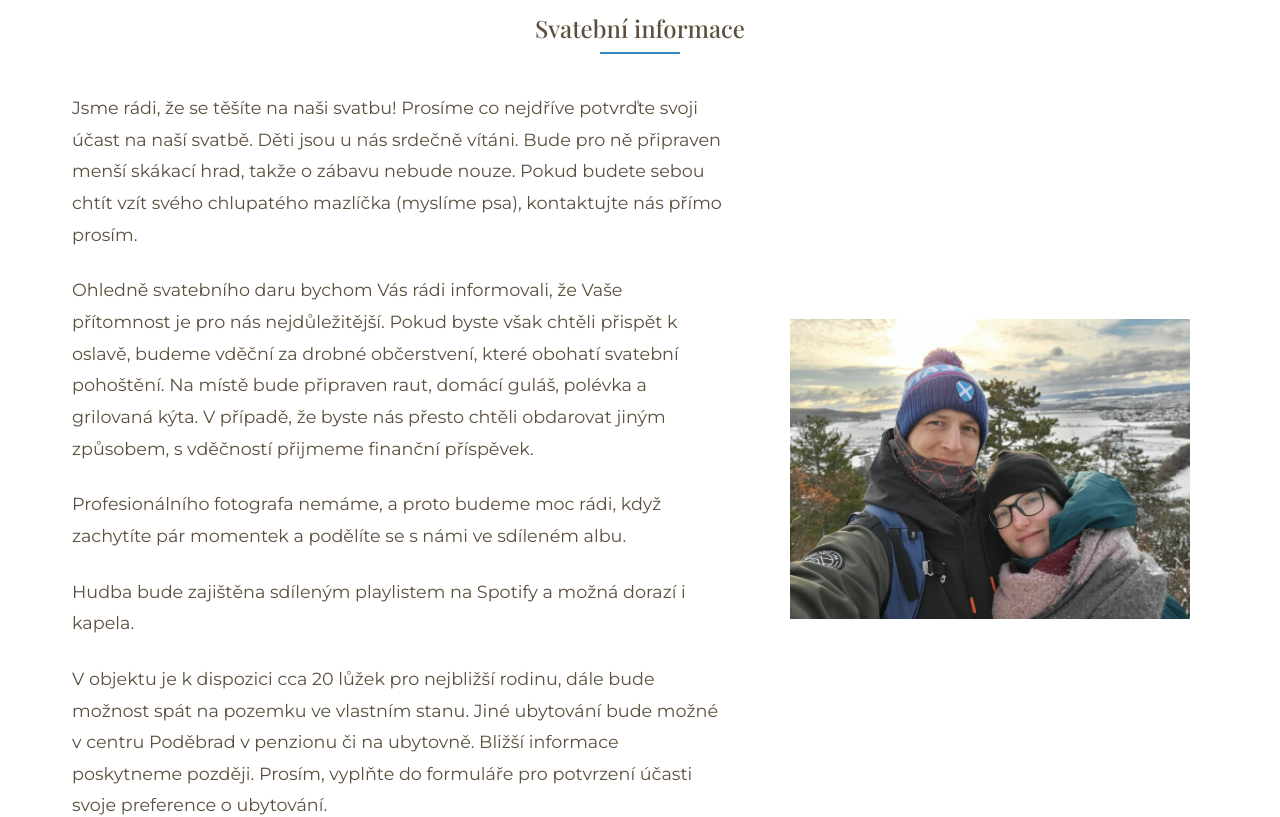
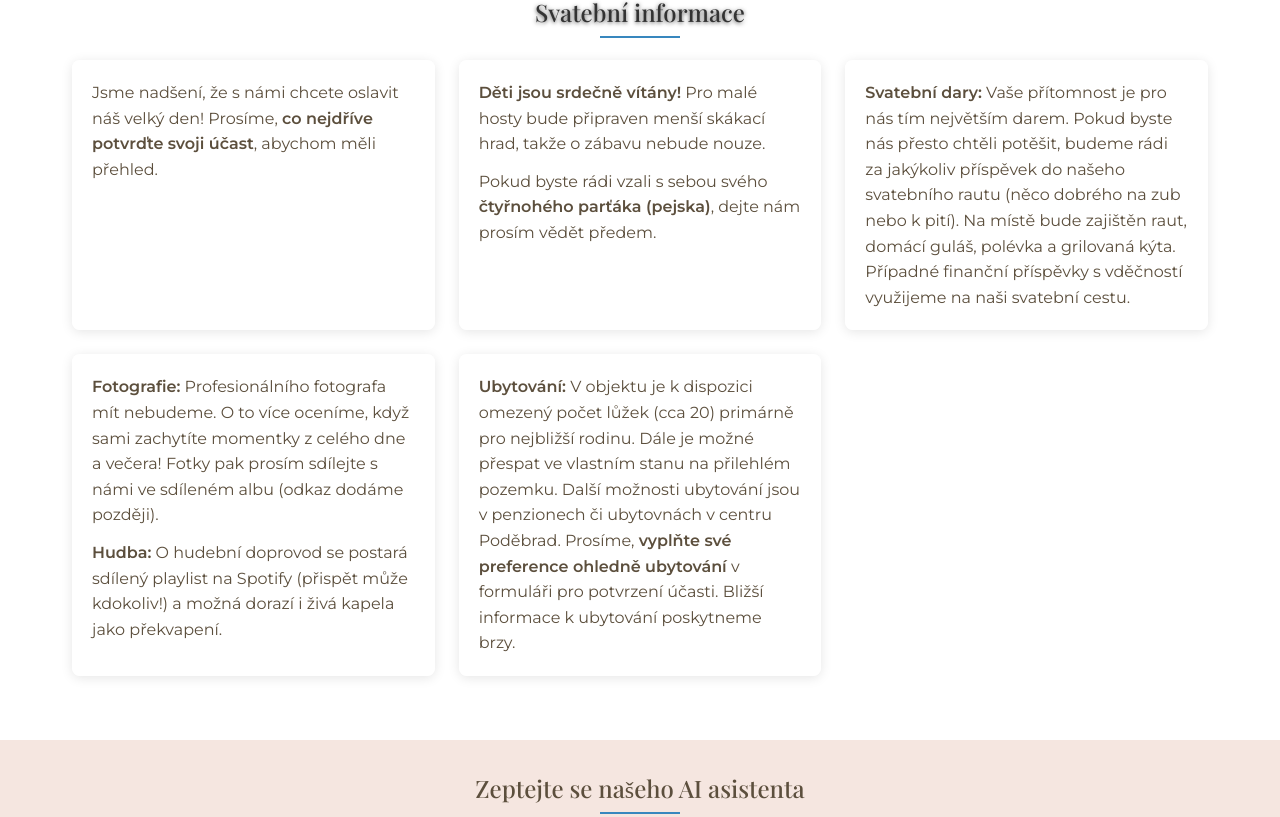
Before and after one commit to koldamartin/svatebni-web, a Next.js app: page / in a window 1280 px wide. Shown: the part 868-1685 px from the top of the page. Built offline with nearby package versions, Linux system fonts and the light colour scheme.

Commit message:
updated hero with new picture and main part

```diff
--- a/components/Hero.js
+++ b/components/Hero.js
@@ -96,7 +96,7 @@ export default function Hero() {
         <div className={`hero-image-container ${isVisible ? 'slide-in' : ''}`}>
           <div className="image-frame">
             <Image
-              src="/pictures/20220418_121058.jpg"
+              src="/pictures/Bára.jpg"
               alt="Svatební fotografie"
               width={500}
               height={600}
@@ -147,6 +147,7 @@ export default function Hero() {
           position: relative;
           z-index: 2;
           display: flex;
+          flex-direction: row-reverse;
           align-items: center;
           justify-content: space-between;
           gap: 3rem;
--- a/components/OurStory.js
+++ b/components/OurStory.js
@@ -1,119 +1,190 @@
+// components/OurStory.js
+
 import Image from 'next/image';
 
+
 export default function SvatebníInformace() {
+
   return (
+
     <section id="svatebni-informace" className="section svatebni-informace">
+
       <div className="container">
+
         <h2 className="section-title">Svatební informace</h2>
 
-        <div className="story-content">
-          <div className="story-text">
-  <p>
-Jsme rádi, že se těšíte na naši svatbu!  Prosíme co nejdříve potvrďte svoji účast na naší svatbě. Děti jsou u nás srdečně vítáni. Bude pro ně připraven menší skákací hrad, takže o zábavu nebude nouze.
- Pokud budete sebou chtít vzít  svého chlupatého mazlíčka (myslíme psa), kontaktujte nás přímo prosím.
-  </p>
-  <p>Ohledně svatebního daru bychom Vás rádi informovali, že Vaše přítomnost je pro nás nejdůležitější. Pokud byste však chtěli přispět k oslavě, budeme vděční za drobné občerstvení, které obohatí svatební pohoštění. Na místě bude připraven raut, domácí guláš, polévka a grilovaná kýta. V případě, že byste nás přesto chtěli obdarovat jiným způsobem, s vděčností přijmeme finanční příspěvek.
-  </p>
-  <p>Profesionálního fotografa nemáme, a proto budeme moc rádi, když zachytíte pár momentek a podělíte se s námi ve sdíleném albu.</p>
-  <p>Hudba bude zajištěna sdíleným playlistem na Spotify a možná dorazí i kapela.</p>
-  <p>V objektu je k dispozici cca 20 lůžek pro nejbližší rodinu, dále bude možnost spát na pozemku ve vlastním stanu. Jiné ubytování bude možné v centru Poděbrad v penzionu či na ubytovně. Bližší informace poskytneme později. Prosím, vyplňte do formuláře pro <a href="/rsvp" className="underline">potvrzení účasti</a> svoje preference o ubytování.
-  </p>
+
+        {/* Removed the story-image div as the image is now the background */}
+
+        <div className="story-text-columns"> {/* New container for two-column text */}
+
+            <div className="info-block">
+
+              <p>
+
+                Jsme nadšení, že s námi chcete oslavit náš velký den! Prosíme, <strong>co nejdříve <a href="/rsvp" className="underline">potvrďte svoji účast</a></strong>, abychom měli přehled.
+
+              </p>
+
+            </div>
+
+            <div className="info-block">
+
+              <p>
+
+                <strong>Děti jsou srdečně vítány!</strong> Pro malé hosty bude připraven menší skákací hrad, takže o zábavu nebude nouze.
+
+              </p>
+
+              <p>
+
+                Pokud byste rádi vzali s sebou svého <strong>čtyřnohého parťáka (pejska)</strong>, dejte nám prosím vědět předem.
+
+              </p>
+
+            </div>
+
+            <div className="info-block">
+
+              <p>
+
+                <strong>Svatební dary:</strong> Vaše přítomnost je pro nás tím největším darem. Pokud byste nás přesto chtěli potěšit, budeme rádi za jakýkoliv příspěvek do našeho svatebního rautu (něco dobrého na zub nebo k pití). Na místě bude zajištěn raut, domácí guláš, polévka a grilovaná kýta. Případné finanční příspěvky s vděčností využijeme na naši svatební cestu.
+
+              </p>
+
+            </div>
+
+            <div className="info-block">
+
+              <p>
+
+                <strong>Fotografie:</strong> Profesionálního fotografa mít nebudeme. O to více oceníme, když sami zachytíte momentky z celého dne a večera! Fotky pak prosím sdílejte s námi ve sdíleném albu (odkaz dodáme později).
+
+              </p>
+
+              <p>
+
+                <strong>Hudba:</strong> O hudební doprovod se postará sdílený playlist na Spotify (přispět může kdokoliv!) a možná dorazí i živá kapela jako překvapení.
+
+              </p>
+
+            </div>
+
+            <div className="info-block">
+
+              <p>
+
+                <strong>Ubytování:</strong> V objektu je k dispozici omezený počet lůžek (cca 20) primárně pro nejbližší rodinu. Dále je možné přespat ve vlastním stanu na přilehlém pozemku. Další možnosti ubytování jsou v penzionech či ubytovnách v centru Poděbrad. Prosíme, <strong>vyplňte své preference ohledně ubytování</strong> v <a href="/rsvp" className="underline">formuláři pro potvrzení účasti</a>. Bližší informace k ubytování poskytneme brzy.
+
+              </p>
+
+            </div>
+
+           {/* The quote div is removed as it was part of the story-grid structure */}
+
+        </div>
+
       </div>
-      <div className="story-image">
-        <Image
-          src="/pictures/20231126_141728.jpg"
-          alt="Naše společná fotografie"
-          width={400}
-          height={300}
-          style={{ width: '100%', height: 'auto', maxWidth: '400px' }}
-          className="fade-border"
-          priority
-        />
-      </div>
-    </div>
-  </div>
+
 
       <style jsx>{`
-        .our-story {
-          background-color: var(--light-color);
+
+        .svatebni-informace {
+          padding: 4rem 0;
+          color: var(--text-color);
         }
 
-        .story-content {
-          display: grid;
-          grid-template-columns: 3fr 2fr;
-          gap: 3rem;
-          align-items: center;
-        }
-        .story-image {
-          display: flex;
-          justify-content: center;
-          align-items: center;
-        }
-        .fade-border {
-          border-radius: 24px;
-          border: 4px solid #fff;
-          box-shadow: 0 4px 32px 0 rgba(0,0,0,0.12);
-          position: relative;
-          z-index: 1;
-          /* Fading border using a mask */
-          -webkit-mask-image: radial-gradient(circle at center, rgba(0,0,0,1) 85%, rgba(0,0,0,0) 100%);
-          mask-image: radial-gradient(circle at center, rgba(0,0,0,1) 85%, rgba(0,0,0,0) 100%);
-        }
-
-        .story-text p {
-          margin-bottom: 1.5rem;
-          line-height: 1.8;
-          font-size: 1.1rem;
-        }
-
-        .story-quote {
-          padding: 2rem;
-          background-color: var(--primary-color);
-          border-radius: 8px;
-          box-shadow: 0 4px 15px rgba(0, 0, 0, 0.1);
-        }
-
-        blockquote {
-          font-family: var(--font-main);
-          font-size: 1.5rem;
-          line-height: 1.6;
-          color: var(--text-color);
-          font-style: italic;
-          margin-bottom: 1rem;
+        .container {
           position: relative;
         }
 
-        blockquote::before {
-          content: '\u201C';
-          font-size: 4rem;
-          position: absolute;
-          left: -1.5rem;
-          top: -1rem;
-          color: var(--secondary-color);
-          opacity: 0.5;
+        .section-title {
+
+          text-align: center;
+
+          margin-bottom: 2rem;
+
+          color: #333; /* Changed to dark color for better readability without background */
+          position: relative;
+
+          text-shadow: 0 1px 4px rgba(0, 0, 0, 0.7); /* Add shadow for readability */
+          z-index: 2;
+
         }
 
-        cite {
-          display: block;
-          font-size: 1rem;
-          margin-top: 1rem;
-          text-align: right;
-          font-style: normal;
-          color: var(--secondary-color);
+
+        /* Removed .story-grid as image is now background */
+
+
+        .story-text-columns {
+
+          display: grid;
+
+          grid-template-columns: repeat(auto-fit, minmax(300px, 1fr)); /* Two columns, responsive */
+
+          gap: 1.5rem; /* Gap between columns and rows */
+
         }
 
+
+        .info-block {
+
+          background-color: rgba(255, 255, 255, 0.9); /* White background with slight transparency */
+
+          border-radius: 8px;
+
+          padding: 1.25rem; /* Slightly increased padding */
+
+          margin-bottom: 0; /* Remove margin-bottom as gap handles spacing */
+
+          box-shadow: 0 2px 12px rgba(0,0,0,0.1); /* Slightly more visible shadow */
+
+          transition: background-color 0.3s ease;
+
+        }
+
+
+        .info-block p {
+
+          margin-bottom: 0.75rem;
+
+          line-height: 1.6;
+
+          font-size: 1rem;
+
+        }
+
+
+        .info-block p:last-child {
+
+          margin-bottom: 0;
+
+        }
+
+
+        /* Quote styles removed as the quote div was removed */
+
+
         @media (max-width: 768px) {
-          .story-content {
-            grid-template-columns: 1fr;
+
+          .story-text-columns {
+
+            grid-template-columns: 1fr; /* Stack columns on smaller screens */
+
           }
-          .story-image {
-            margin-top: 2rem;
+
+          .svatebni-informace {
+
+             padding: 3rem 0; /* Adjust padding on mobile */
+
           }
-          .story-quote {
-            margin-top: 1rem;
-          }
+
         }
+
       `}</style>
+
     </section>
+
   );
+
 }
--- a/styles/globals.css
+++ b/styles/globals.css
@@ -1,6 +1,6 @@
-/* Global Styles */
+/* styles/globals.css */
 :root {
-  --primary-color: #f5e6e0; /* very light orange */
+  --primary-color: #f5e6e0; /* very light orange - keeping this as the pink tone from your description is subjective. If you meant a different pink, please provide the hex code. */
   --secondary-color: #3887BE; /* darker blue */
   --text-color: #5c4f3d;
   --light-color: #ffffff;
```
Also changed, not shown: public/pictures/Bára.jpg (added).
